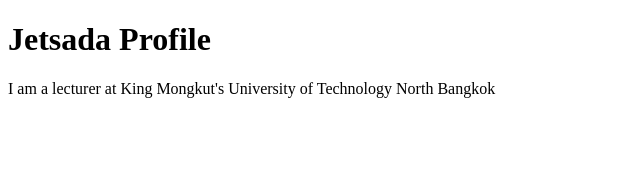
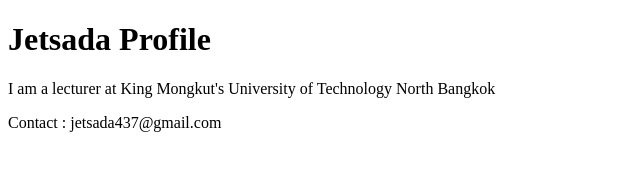
Before and after one commit to jetsada437/gitgub-desktop-project, a plain HTML site: page index.html in a window 1280 px wide. Shown: the whole page, without its empty margins (0-640 px from the left). Drawn offline with Linux system fonts and the light colour scheme.

Commit message:
Add contact me
add contact me

```diff
--- a/index.html
+++ b/index.html
@@ -8,5 +8,6 @@
 <body>
     <h1>Jetsada Profile</h1>
     <p>I am a lecturer at King Mongkut's University of Technology North Bangkok</p>
+    <footer>Contact : jetsada437@gmail.com</footer>
 </body>
 </html>
```
